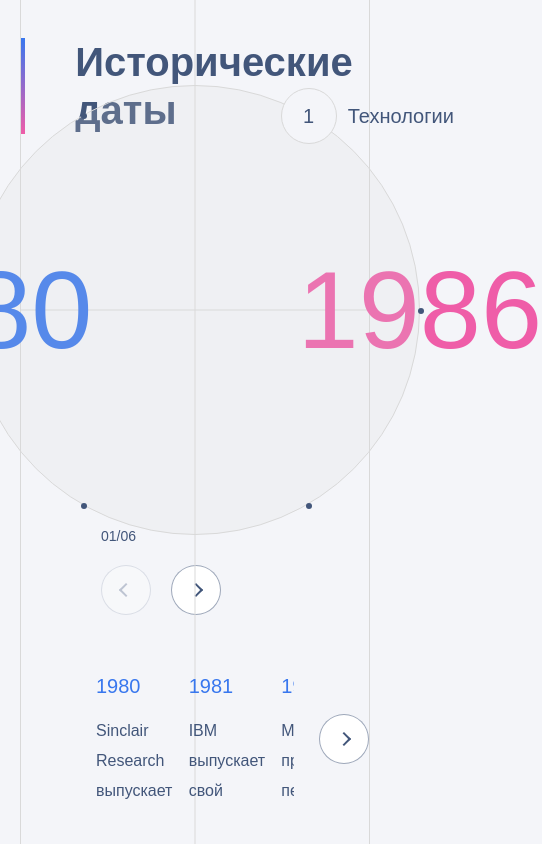
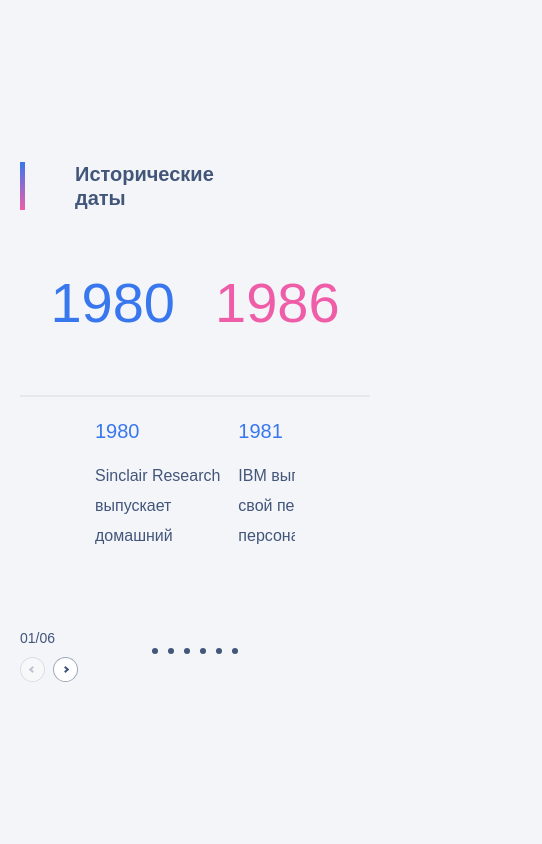
Before and after one commit to Aleksei-Sabynich/TimeBlocks, a React app: page / in a window 390 px wide. Shown: the whole page, 542 px wide, since content can reach past the window. Built offline with nearby package versions, Linux system fonts and the light colour scheme.

Commit message:
feat: implement adaptive design for slider and controls

```diff
--- a/src/components/ArrowButton/ArrowButton.module.scss
+++ b/src/components/ArrowButton/ArrowButton.module.scss
@@ -26,3 +26,14 @@
 .arrow_left{
    transform: rotate(-135deg);
 }
+
+@media (max-width: 980px) {
+  .button{
+    width: 25px;
+    height: 25px;
+  }
+  .arrow {
+    width: 5px;
+    height: 5px;
+  }
+}
--- a/src/components/Circle/Circle.module.scss
+++ b/src/components/Circle/Circle.module.scss
@@ -17,3 +17,8 @@
     height: 450px;
   }
 }
+@media (max-width: 980px) {
+  .circle{
+    display: none
+  }
+}
--- a/src/components/MySlider/MySlider.module.scss
+++ b/src/components/MySlider/MySlider.module.scss
@@ -21,6 +21,7 @@
   gap: 15px;
   height: 135px;
   width: 320px;
+  overflow: hidden;
   & p:first-child{
     color: #3877EE;
     font-size: 26px;
@@ -48,3 +49,25 @@
     }
   }
 }
+@media (max-width: 980px) {
+  .button_left,
+  .button_right {
+    display: none;
+  }
+  .pagination {
+    position: absolute;
+    left: 50%;
+    bottom: -103px;
+    transform: translateX(-50%);
+    display: flex;
+    justify-content: center;
+    gap: 10px;
+  }
+  .bullet {
+    width: 6px;
+    height: 6px;
+    border-radius: 50%;
+    background-color: #42567A;
+    cursor: pointer;
+  }
+}
--- a/src/components/MySlider/MySlider.tsx
+++ b/src/components/MySlider/MySlider.tsx
@@ -1,5 +1,5 @@
 import { Swiper, SwiperSlide } from 'swiper/react'
-import { Navigation } from 'swiper/modules'
+import { Navigation, Pagination } from 'swiper/modules'
 import { Swiper as SwiperType } from 'swiper'
 import { useRef, useState } from 'react'
 
@@ -28,10 +28,19 @@ export function MySlider({ events }: MySliderProps) {
         className={clsx(styles.button_left, isBeginning ? styles.hidden : '')}
         />
       <Swiper
-        modules={[Navigation]}
+        modules={[Navigation, Pagination]}
         spaceBetween={80}
         slidesPerView={3}
+        pagination={{
+          el: `.${styles.pagination}`,
+          clickable: true,
+          renderBullet: (index, className) => {
+            return `<span class="${className} ${styles.bullet}"></span>`
+          },
+        }}
         breakpoints={{
+          320: { slidesPerView: 1.5, spaceBetween: 15 },
+          500: { slidesPerView: 2, spaceBetween: 20 },
           768: { slidesPerView: 3, spaceBetween: 40 },
           1350: { slidesPerView: 3, spaceBetween: 80 },
         }}
@@ -55,6 +64,7 @@ export function MySlider({ events }: MySliderProps) {
         onClick={() => swiperRef.current?.slideNext()}
         className={clsx(styles.button_right, isEnd ? styles.hidden : '')}
         />
+      <div className={styles.pagination}></div>
     </div>
   )
 }
--- a/src/components/TimeBloks/TimeBloks.module.scss
+++ b/src/components/TimeBloks/TimeBloks.module.scss
@@ -95,3 +95,36 @@
     font-size: 110px;
   }
 }
+@media (max-width: 980px) {
+  .container{
+    border:none
+  }
+  .container::after{
+    display: none;
+  }
+  .title{
+    span{
+      display: flex;
+    }
+    h1{
+      width: 123px;
+      font-size:20px;
+    }
+  }
+  .years{
+    margin: 56px 0 77px;
+    gap: 40px;
+    font-size: 56px;
+    line-height: 73px;
+    &::after{
+      top: calc(100% + 57px);
+    }
+  }
+  .control{
+    width: 58px;
+    gap:10px;
+    margin: 78px 0 0 0;
+    order: 1;
+
+  }
+}
--- a/src/components/TimeBloks/TimeBloks.tsx
+++ b/src/components/TimeBloks/TimeBloks.tsx
@@ -1,4 +1,4 @@
-import { useState, useRef } from 'react';
+import { useState, useRef, useEffect } from 'react';
 import { gsap } from 'gsap';
 import styles from './TimeBloks.module.scss';
 import { TIME_LINE } from './model/constants';
@@ -9,14 +9,9 @@ import { MySlider } from '../MySlider';
 
 export function TimeBloks() {
   const [activeIndex, setActiveIndex] = useState(0);
-  const [years, setYears] = useState({
-    start: TIME_LINE[0].year_start,
-    end: TIME_LINE[0].year_end
-  });
+  const [years, setYears] = useState({ start: TIME_LINE[0].year_start, end: TIME_LINE[0].year_end});
 
   const circleRef = useRef<HTMLDivElement | null>(null);
-
-  const totalPoints = TIME_LINE.length;
 
 function animateChange(newIndex: number) {
     if (newIndex < 0 || newIndex >= TIME_LINE.length) return;
```
